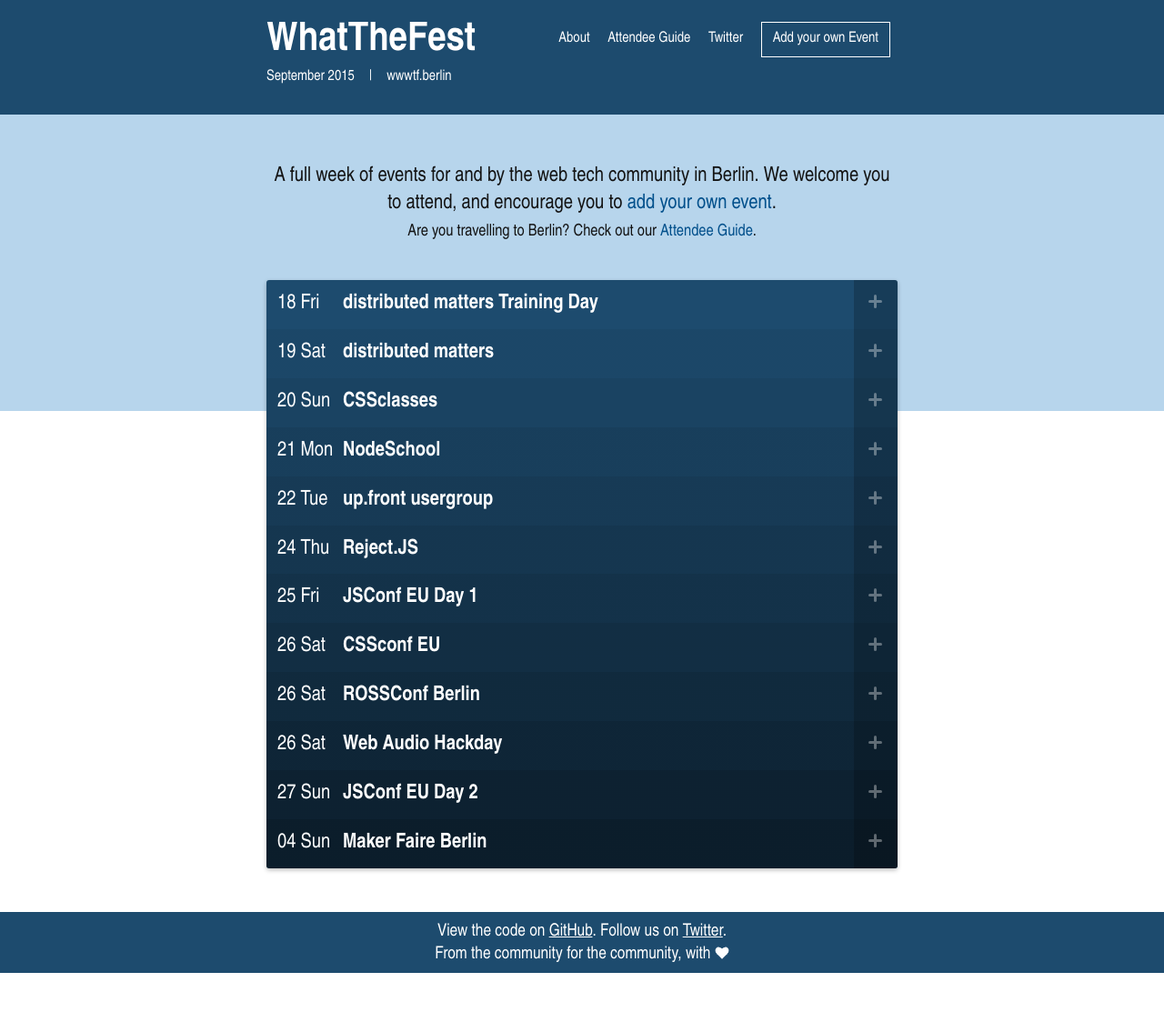
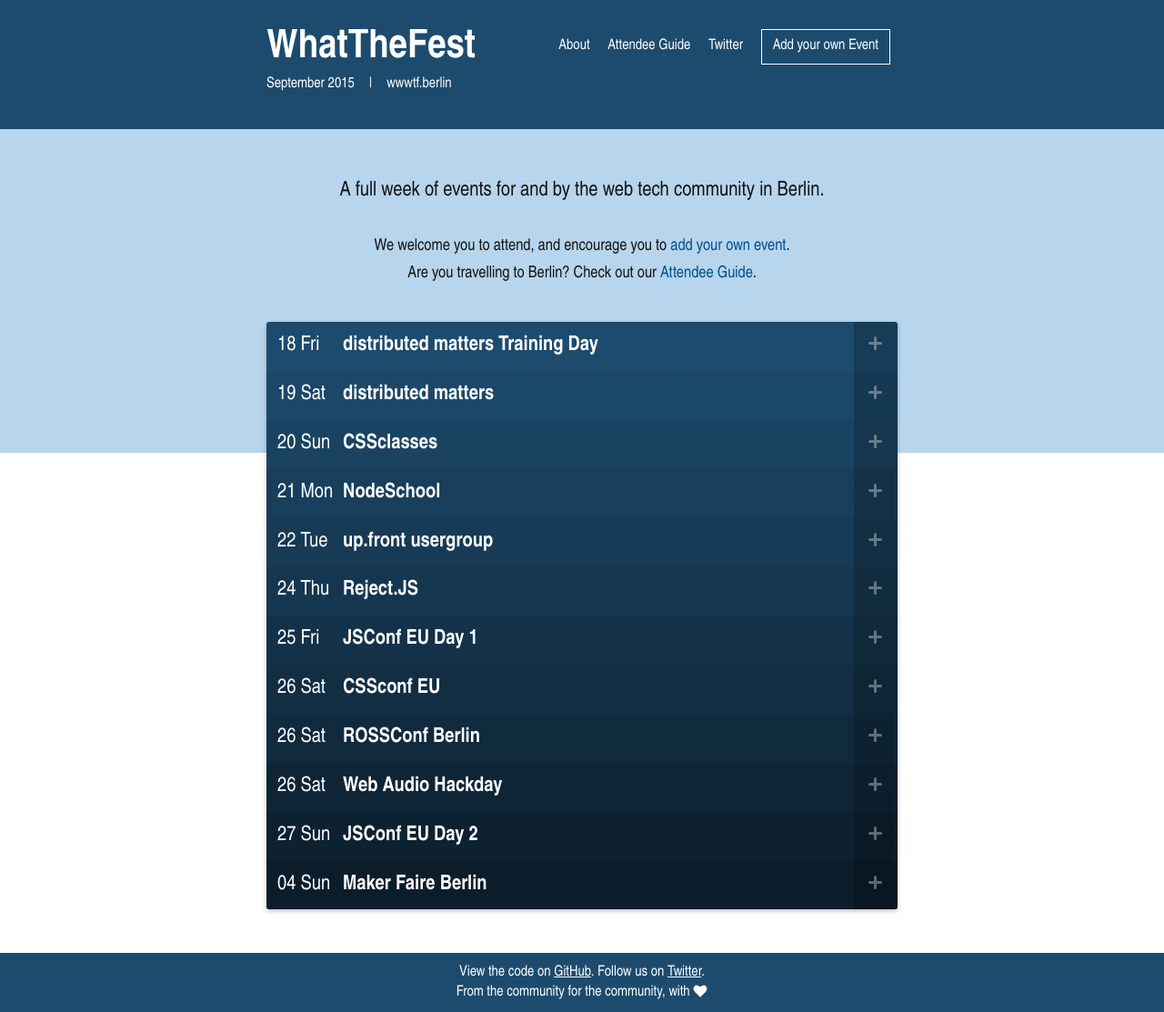
Before and after one commit to jsconf/wwwtf.berlin, a Jekyll site: the page built from index.html, in a window 1280 px wide. Shown: the whole page at 91% size. Built offline with Jekyll 4.4.1, drawn with Linux system fonts in a browser that asks for light colours; nearby versions of some CDN libraries; before the commit the page ends 1070 px from its top, so only the background shows below that.

Commit message:
few css tweaks, add a background image to play around with

```diff
--- a/_sass/_base.scss
+++ b/_sass/_base.scss
@@ -51,10 +51,11 @@ a {
 }
 
 .page-header {
-  background: $color_main;
+  background-color: $color_main;
+ // background: url('../img/space.png') no-repeat scroll top center;
   color: white;
-  padding-top: 1.5rem;
-  padding-bottom: 1rem;
+  padding-top: 2rem;
+  padding-bottom: 1.5rem;
 
   &::after {
     content: "";
@@ -103,10 +104,10 @@ a {
 }
 
 .page_footer {
-  font-size: .842105263em;
-  padding: .4rem 0 .3rem 0;
+  font-size: 1rem;
+  padding: .5rem 0 .4rem 0;
   @media screen and (min-width: 21.052631579em) {
-   padding: .6rem 0 .5rem 0;
+   padding: .75rem 0 .6rem 0;
   }
   a{
     color: $color_contrast;
@@ -187,7 +188,7 @@ a {
     position: absolute;
     top: 0;
     left: 40%;
-    background: currentcolor;
+    background-color: currentcolor;
     border-radius: 2px;
   }
 
@@ -198,7 +199,7 @@ a {
     position: absolute;
     top: 40%;
     left: 0;
-    background: currentcolor;
+    background-color: currentcolor;
     border-radius: 2px;
   }
 }
--- a/index.html
+++ b/index.html
@@ -1,7 +1,7 @@
 ---
 layout: default
 title: wwwtf.berlin
-intro: A full week of events for and by the web tech community in Berlin. We welcome you to attend, and encourage you to <a href="add-your-event">add your own event</a>.<br><small>Are you travelling to Berlin? Check out our <a href="/welcome/">Attendee Guide</a>.</small>
+intro: A full week of events for and by the web tech community in Berlin. <br><br><small>We welcome you to attend, and encourage you to <a href="add-your-event">add your own event</a>.<br>Are you travelling to Berlin? Check out our <a href="/welcome/">Attendee Guide</a>.</small>
 class: pull-up-content--list
 ---
 
```
Also changed, not shown: 1 other file.
